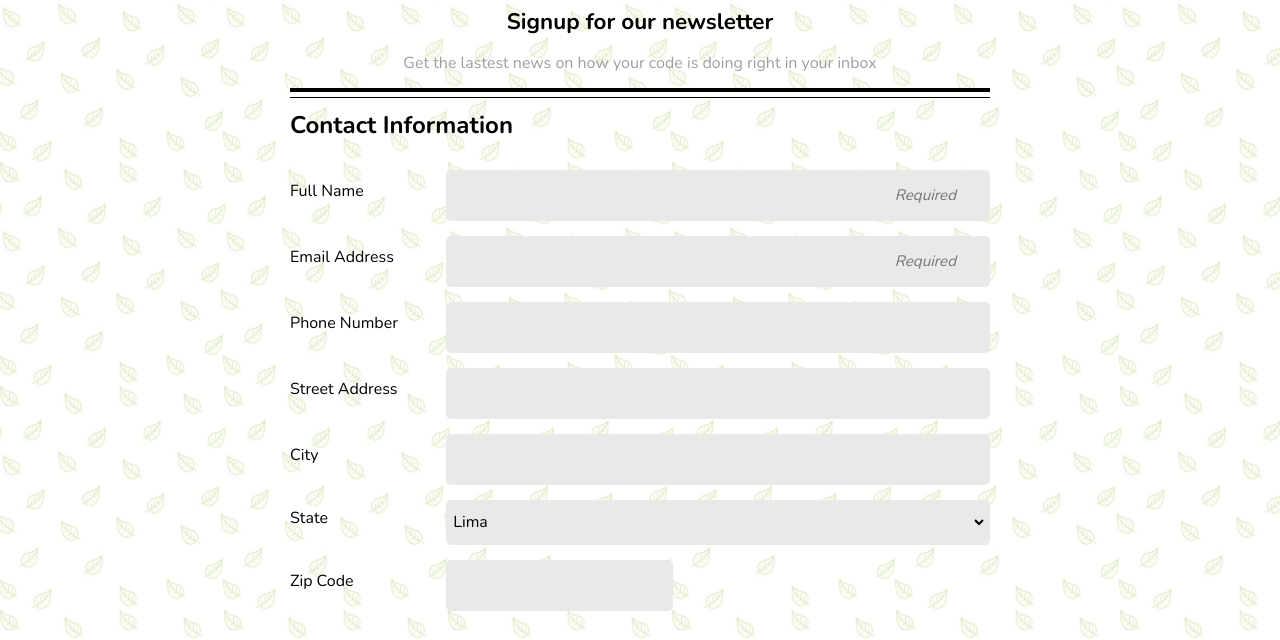
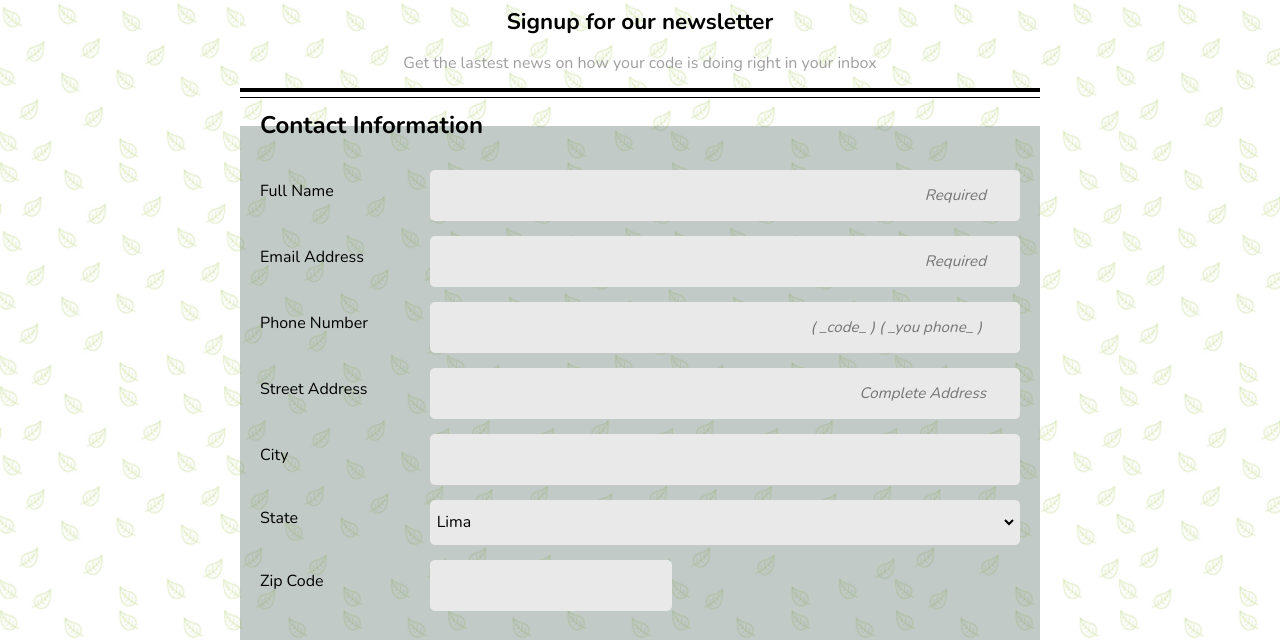
Before and after one commit to emtv/treehouse-03-registration-form, a plain HTML site: page index.html in a window 1280 px wide. Shown: the part 81-721 px from the top of the page. Drawn offline with nearby package versions, Linux system fonts and the light colour scheme.

Commit message:
Commit 0.1.1 - Add Styles

```diff
--- a/css/style.css
+++ b/css/style.css
@@ -32,9 +32,12 @@ fieldset {
   -webkit-box-shadow: 0 4px 0 1px #fff, 0 6px 0 0 #000;
           box-shadow: 0 4px 0 1px #fff, 0 6px 0 0 #000;
 }
+.codeReview-section {
+  padding: 0 2.5%;
+}
 @media only screen and (min-width: 768px) {
   .container {
-    max-width: 700px;
+    max-width: 800px;
     width: 100%;
     margin: 0 auto;
   }
@@ -61,6 +64,7 @@ footer p {
 .codeReview-contactInformation {
   border-bottom: solid 0.1rem;
   padding-bottom: 1.05rem;
+  background-color: rgba(93,116,107,0.38);
 }
 .group-field {
   display: -webkit-box;
--- a/index.html
+++ b/index.html
@@ -17,49 +17,49 @@
     </header>
     <div class="main container">
       <form action="thanksyou.html" method="GET">
-        <div class="codeReview-description">
+        <div class="codeReview-description codeReview-section">
           <h2>Signup for our newsletter</h2>
           <p>Get the lastest news on how your code is doing right in your inbox</p>
         </div>
-        <fieldset class="codeReview-contactInformation">
+        <fieldset class="codeReview-contactInformation codeReview-section">
           <legend>
             <h2>Contact Information</h2>
           </legend>
           <div class="group-field">
             <label for="fullName">Full Name</label>
-            <input class="item-form" id="fullName" type="text" placeholder="Required" autocomplete="off" required>
+            <input class="item-form" id="fullName" type="text" name="fullName" placeholder="Required" autocomplete="off" required>
           </div>
           <div class="group-field">
             <label for="email">Email Address</label>
-            <input class="item-form" id="email" type="email" placeholder="Required" autocomplete="off" required>
+            <input class="item-form" id="email" type="email" name="email" placeholder="Required" autocomplete="off" required>
           </div>
           <div class="group-field">
             <label for="phone">Phone Number</label>
-            <input class="item-form" id="phone" type="tel" autocomplete="off" required>
+            <input class="item-form" id="phone" type="tel" name="phone" placeholder="( _code_ ) ( _you phone_ ) " autocomplete="off" required>
           </div>
           <div class="group-field">
             <label for="address">Street Address</label>
-            <input class="item-form" id="address" type="text" autocomplete="off">
+            <input class="item-form" id="address" type="text" name="address" placeholder="Complete Address" autocomplete="off">
           </div>
           <div class="group-field">
             <label for="city">City</label>
-            <input class="item-form" id="city" type="text" autocomplete="off" required>
+            <input class="item-form" id="city" type="text" name="city" autocomplete="off" required>
           </div>
           <div class="group-field">
             <label for="state">State</label>
-            <select class="item-select" id="state" name="State">
+            <select class="item-select" id="state" name="state">
               <option value="Lima">Lima</option>
               <option value="Arequipa">Arequipa</option>
             </select>
           </div>
           <div class="group-field">
-            <label for="zipCode">Zip Code</label>
+            <label for="zipcode">Zip Code</label>
             <div class="box-zip_code">
-              <input class="item-form item-half" id="zipCode" type="number" autocomplete="off">
+              <input class="item-form item-half" id="zipcode" type="number" name="zipcode" autocomplete="off">
             </div>
           </div>
         </fieldset>
-        <fieldset class="codeReview-Newsletter">
+        <fieldset class="codeReview-Newsletter codeReview-section">
           <legend>
             <h2>Newsletter</h2>
           </legend>
@@ -97,7 +97,7 @@
             <textarea id="textarea" name="textarea" rows="8"></textarea>
           </div>
         </fieldset>
-        <div class="codeReview-submit">
+        <div class="codeReview-submit codeReview-section">
           <div class="group-field">
             <input class="submit" type="submit" value="Sign Up">
           </div>
```
Also changed, not shown: 1 other file.
